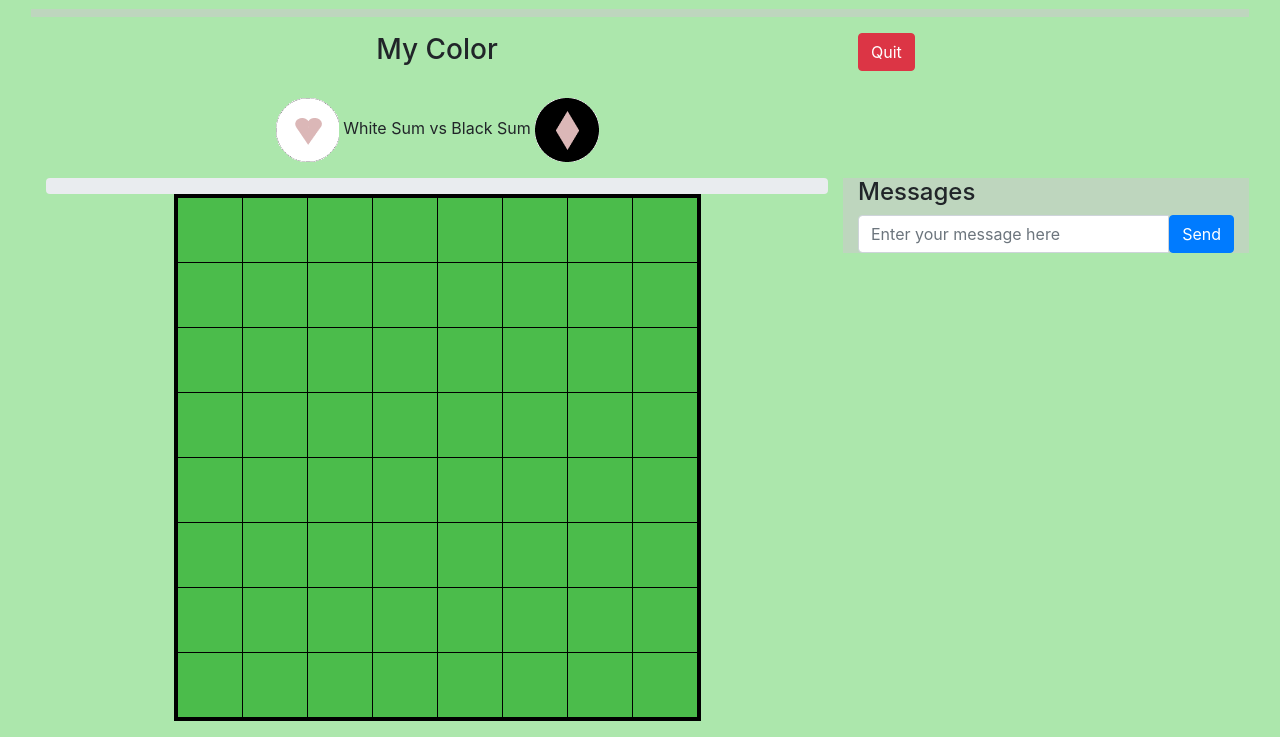
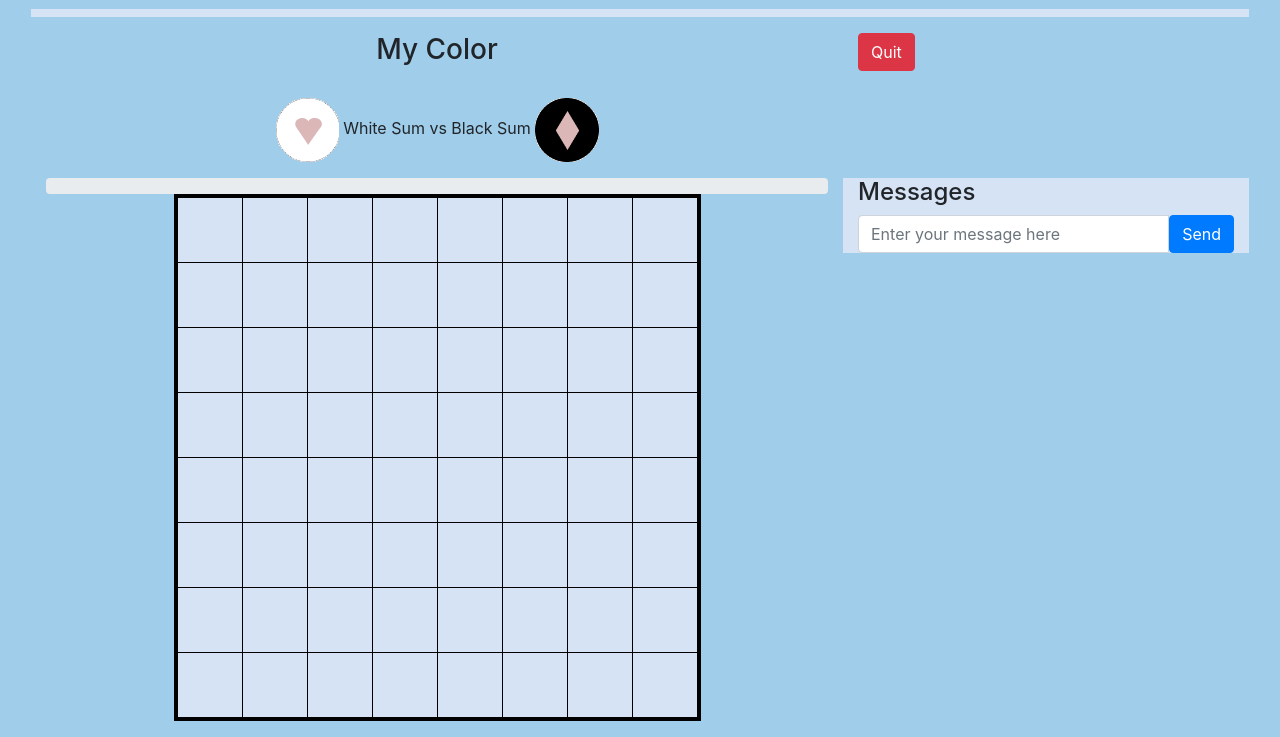
Before and after one commit to cakekobaya/othello-285, a website: page public/game.html in a window 1280 px wide. Shown: the part 65-802 px from the top of the page. Drawn offline with nearby package versions, Linux system fonts and the light colour scheme; no server answers.

Commit message:
Aesthetic changes

```diff
--- a/public/assets/css/game.css
+++ b/public/assets/css/game.css
@@ -1,13 +1,13 @@
 body {
-    background-color: rgb(172, 231, 172);
+    background-color: rgb(159, 205, 234);
 }
 
 .headerrow, #messagePane {
-    background-color: rgb(190, 214, 190);
+    background-color: rgb(213, 227, 245);
 }
 
 .join_room_response, .left_room_response {
-    background-color: gainsboro;
+    background-color: rgb(228, 233, 244);
 }
 
 .chat_message {
@@ -23,7 +23,7 @@ table#game_board {
 }
 
 table#game_board td {
-    background-color: rgb(75, 188, 75);
+    background-color: rgb(213, 227, 245);
     border: 1px solid black ;
     margin: 0px;
     padding: 0px;
```
Also changed, not shown: public/index.html (+1 -1 lines), public/lobby.html (+3 -3 lines).
